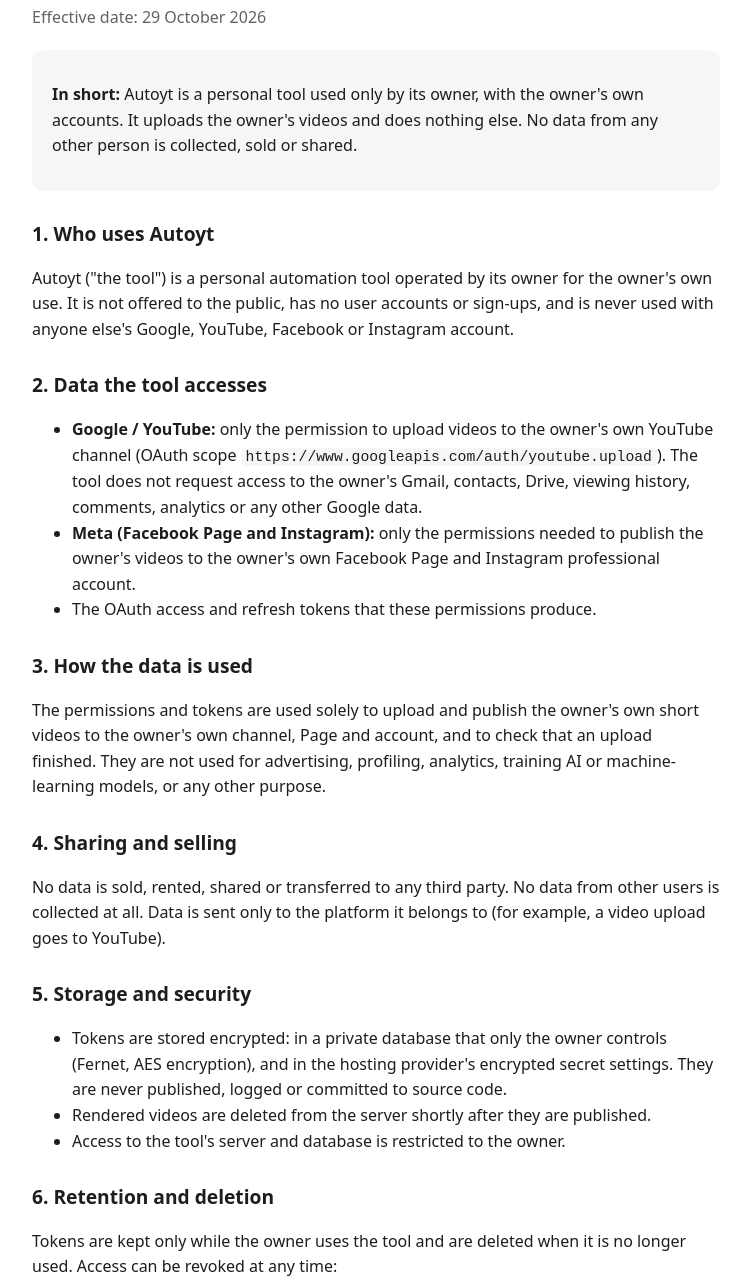
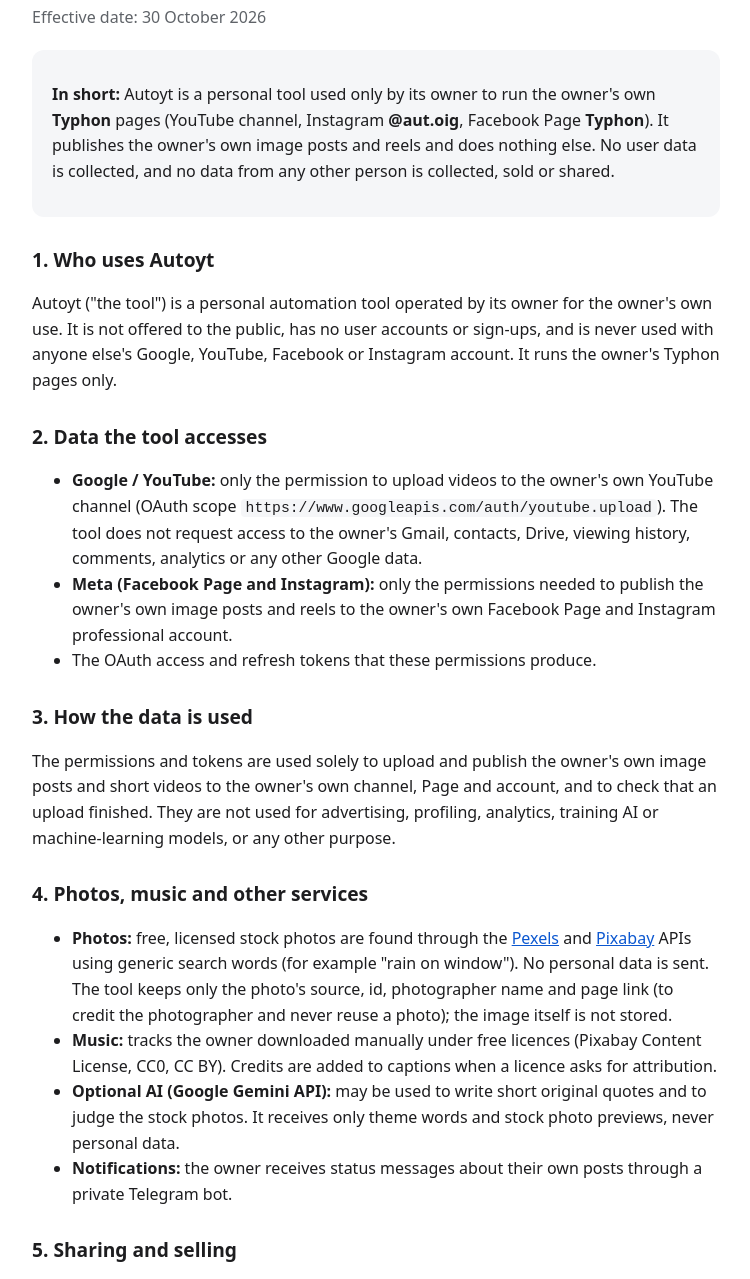
Before and after one commit to iam-anuroop/autoyt-legal, a plain HTML site: page privacy.html in a window 1280 px wide. Shown: the part 140-1419 px from the top of the page, without its empty margins (264-1014 px from the left). Drawn offline with Linux system fonts and the light colour scheme.

Commit message:
Typhon: pages, image posts + reels, photo/music sources
- Autoyt runs the owner's Typhon pages (YouTube, Instagram @aut.oig, Facebook Page Typhon)
- privacy: Pexels/Pixabay photos, licensed music, optional Gemini, no user data collected,
  media deleted after publishing

Co-Authored-By: Claude Opus 5.5 <noreply@anthropic.com>

```diff
--- a/privacy.html
+++ b/privacy.html
@@ -37,18 +37,19 @@
   </nav>
 
   <h1>Privacy Policy</h1>
-  <p class="lead">Effective date: 29 October 2026</p>
+  <p class="lead">Effective date: 30 October 2026</p>
 
   <div class="card">
-    <p><strong>In short:</strong> Autoyt is a personal tool used only by its owner, with the owner's own
-    accounts. It uploads the owner's videos and does nothing else. No data from any other person is
-    collected, sold or shared.</p>
+    <p><strong>In short:</strong> Autoyt is a personal tool used only by its owner to run the owner's own
+    <strong>Typhon</strong> pages (YouTube channel, Instagram <strong>@aut.oig</strong>, Facebook Page
+    <strong>Typhon</strong>). It publishes the owner's own image posts and reels and does nothing else. No user
+    data is collected, and no data from any other person is collected, sold or shared.</p>
   </div>
 
   <h2>1. Who uses Autoyt</h2>
   <p>Autoyt ("the tool") is a personal automation tool operated by its owner for the owner's own use. It
   is not offered to the public, has no user accounts or sign-ups, and is never used with anyone else's
-  Google, YouTube, Facebook or Instagram account.</p>
+  Google, YouTube, Facebook or Instagram account. It runs the owner's Typhon pages only.</p>
 
   <h2>2. Data the tool accesses</h2>
   <ul>
@@ -57,30 +58,49 @@
       does not request access to the owner's Gmail, contacts, Drive, viewing history, comments,
       analytics or any other Google data.</li>
     <li><strong>Meta (Facebook Page and Instagram):</strong> only the permissions needed to publish the
-      owner's videos to the owner's own Facebook Page and Instagram professional account.</li>
+      owner's own image posts and reels to the owner's own Facebook Page and Instagram professional
+      account.</li>
     <li>The OAuth access and refresh tokens that these permissions produce.</li>
   </ul>
 
   <h2>3. How the data is used</h2>
-  <p>The permissions and tokens are used solely to upload and publish the owner's own short videos to the
-  owner's own channel, Page and account, and to check that an upload finished. They are not used for
+  <p>The permissions and tokens are used solely to upload and publish the owner's own image posts and short
+  videos to the owner's own channel, Page and account, and to check that an upload finished. They are not used for
   advertising, profiling, analytics, training AI or machine-learning models, or any other purpose.</p>
 
-  <h2>4. Sharing and selling</h2>
+  <h2>4. Photos, music and other services</h2>
+  <ul>
+    <li><strong>Photos:</strong> free, licensed stock photos are found through the <a
+      href="https://www.pexels.com">Pexels</a> and <a href="https://pixabay.com">Pixabay</a> APIs using generic
+      search words (for example "rain on window"). No personal data is sent. The tool keeps only the photo's
+      source, id, photographer name and page link (to credit the photographer and never reuse a photo); the
+      image itself is not stored.</li>
+    <li><strong>Music:</strong> tracks the owner downloaded manually under free licences (Pixabay Content
+      License, CC0, CC BY). Credits are added to captions when a licence asks for attribution.</li>
+    <li><strong>Optional AI (Google Gemini API):</strong> may be used to write short original quotes and to
+      judge the stock photos. It receives only theme words and stock photo previews, never personal data.</li>
+    <li><strong>Notifications:</strong> the owner receives status messages about their own posts through a
+      private Telegram bot.</li>
+  </ul>
+
+  <h2>5. Sharing and selling</h2>
   <p>No data is sold, rented, shared or transferred to any third party. No data from other users is
   collected at all. Data is sent only to the platform it belongs to (for example, a video upload goes to
   YouTube).</p>
 
-  <h2>5. Storage and security</h2>
+  <h2>6. Storage and security</h2>
   <ul>
     <li>Tokens are stored encrypted: in a private database that only the owner controls (Fernet, AES
       encryption), and in the hosting provider's encrypted secret settings. They are never published,
       logged or committed to source code.</li>
-    <li>Rendered videos are deleted from the server shortly after they are published.</li>
+    <li>Rendered images and videos exist only in a temporary folder and are deleted as soon as they are
+      published (and in any case within 6 hours). No media is kept in the database or on the server.</li>
+    <li>The database keeps only small text records of past posts (theme, quote, photo reference, credits),
+      so that no photo or quote is ever repeated, plus publishing logs that are purged after 90 days.</li>
     <li>Access to the tool's server and database is restricted to the owner.</li>
   </ul>
 
-  <h2>6. Retention and deletion</h2>
+  <h2>7. Retention and deletion</h2>
   <p>Tokens are kept only while the owner uses the tool and are deleted when it is no longer used. Access
   can be revoked at any time:</p>
   <ul>
@@ -90,7 +110,7 @@
   </ul>
   <p>After revocation the tool can no longer access the account, and the stored tokens stop working.</p>
 
-  <h2>7. Google API Services User Data Policy</h2>
+  <h2>8. Google API Services User Data Policy</h2>
   <p>Autoyt's use and transfer to any other app of information received from Google APIs will adhere to the
   <a href="https://developers.google.com/terms/api-services-user-data-policy">Google API Services User Data
   Policy</a>, including the Limited Use requirements. In particular, data obtained through Google APIs is
@@ -98,14 +118,14 @@
   advertising, and is not read by humans except where needed for security purposes or to comply with
   applicable law.</p>
 
-  <h2>8. Children</h2>
+  <h2>9. Children</h2>
   <p>The tool is not directed at children and does not collect data from anyone, including children.</p>
 
-  <h2>9. Changes</h2>
+  <h2>10. Changes</h2>
   <p>If this policy changes, the updated version will be published on this page with a new effective
   date.</p>
 
-  <h2>10. Contact</h2>
+  <h2>11. Contact</h2>
   <p>Questions about this policy: <a href="mailto:autoytigfb@gmail.com">autoytigfb@gmail.com</a></p>
 
   <footer>Autoyt is a personal project and is not affiliated with or endorsed by Google, YouTube or Meta.</footer>
```
Also changed, not shown: index.html (+11 -7 lines), terms.html (+13 -7 lines).
